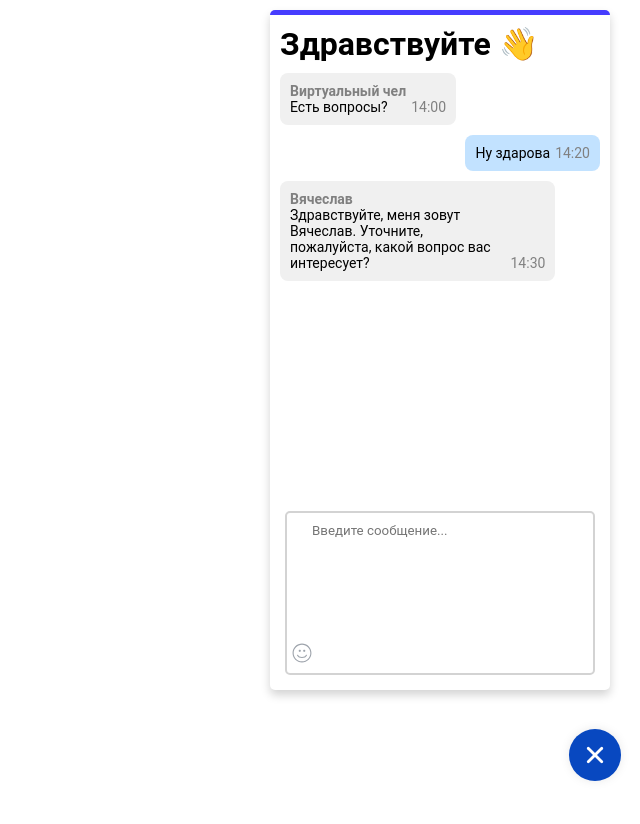
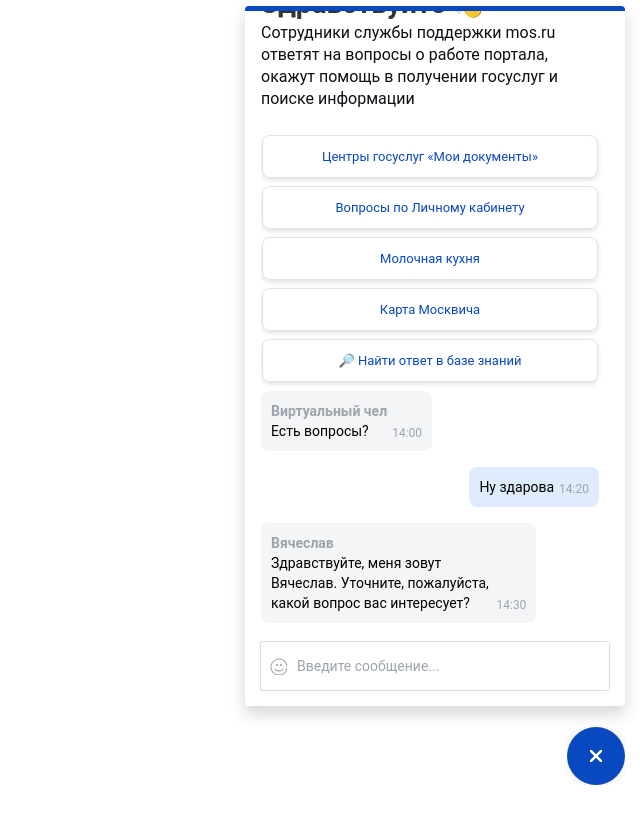
Before and after one commit to ZzhangFun/chat, a React (Create React App) app: page / in a window 1280 px wide. Both pictures are taken after a click on the button 1235 px from the left and 755 px from the top of the page. Shown: the top 824 px of the page, without its empty margins (640-1280 px from the left). After the commit the page ends 800 px from the top, so only its background shows below. Built offline with nearby package versions, Linux system fonts and the light colour scheme.

Commit message:
fix(css) css on layout is fixed

```diff
--- a/src/components/Chat/Chat.tsx
+++ b/src/components/Chat/Chat.tsx
@@ -1,17 +1,18 @@
 import React, { useState } from 'react';
+
 import styled from 'styled-components';
 import ChatBox from './ChatBox/ChatBox';
 import Snap from './Snap/Snap';
 
 const Chat = () => {
-  const [hidden, setHidden] = useState<boolean>(true);
+  const [visible, setVisible] = useState<boolean>();
 
-  const hiddenListener = () => setHidden((h) => !h);
+  const visibleListener = () => (visible === undefined ? setVisible(true) : setVisible((v) => !v));
 
   return (
     <ChatWrap>
-      <ChatBox hidden={hidden} />
-      <Snap hidden={hidden} setHidden={hiddenListener} />
+      <ChatBox visible={visible} />
+      <Snap visible={visible} setVisible={visibleListener} />
     </ChatWrap>
   );
 };
@@ -21,15 +22,11 @@ const ChatWrap = styled.div`
   display: flex;
   flex-direction: column;
   align-items: flex-end;
+  bottom: 0;
+  height: 100vh;
 
   @media screen and (min-width: 411px) {
-    right: 30px;
-    bottom: 30px;
-  }
-
-  @media screen and (max-width: 410px) {
     right: 0;
-    bottom: 0;
   }
 `;
 
--- a/src/components/Chat/ChatBox/ChatBox.tsx
+++ b/src/components/Chat/ChatBox/ChatBox.tsx
@@ -6,10 +6,10 @@ import Message, { MessageProps } from './Message/Message';
 import { format } from 'date-fns';
 
 interface ChatBoxProps {
-  hidden: boolean;
+  visible?: boolean;
 }
 
-const ChatBox: FC<ChatBoxProps> = ({ hidden }) => {
+const ChatBox: FC<ChatBoxProps> = ({ visible }) => {
   const [value, setValue] = useState('');
   const ref = useRef<HTMLDivElement>(null);
   const id = useRef(0);
@@ -38,9 +38,33 @@ const ChatBox: FC<ChatBoxProps> = ({ hidden }) => {
   }, [messageList]);
 
   return (
-    <ChatBoxWrap className={hidden ? 'hide' : ''}>
-      <MessageList ref={ref}>
+    <ChatBoxWrap visible={visible}>
+      <ScrollWrap ref={ref}>
+        <Greeting>
           <h1>Здравствуйте 👋</h1>
+          <p>
+            Сотрудники службы поддержки mos.ru ответят на вопросы о работе портала, окажут помощь в получении госуслуг и
+            поиске информации
+          </p>
+        </Greeting>
+        <QuestionList>
+          <span>
+            <p>Центры госуслуг «Мои документы»</p>
+          </span>
+          <span>
+            <p>Вопросы по Личному кабинету</p>
+          </span>
+          <span>
+            <p>Молочная кухня</p>
+          </span>
+          <span>
+            <p>Карта Москвича</p>
+          </span>
+          <span>
+            <p>🔎 Найти ответ в базе знаний</p>
+          </span>
+        </QuestionList>
+        <MessageList>
           {messageList.map((message) => {
             id.current = id.current + 1;
             return (
@@ -50,6 +74,7 @@ const ChatBox: FC<ChatBoxProps> = ({ hidden }) => {
             );
           })}
         </MessageList>
+      </ScrollWrap>
       <TextareaWrap>
         <Smile />
         <Textarea placeholder="Введите сообщение..." value={value} onChange={(e) => setValue(e.target.value)} />
@@ -59,22 +84,25 @@ const ChatBox: FC<ChatBoxProps> = ({ hidden }) => {
   );
 };
 
-const ChatBoxWrap = styled.div`
+const ChatBoxWrap = styled.div<{ visible?: boolean }>`
   display: flex;
   flex-direction: column;
-  box-shadow: 0 5px 10px lightgray;
-  border-radius: 5px;
+  box-shadow: 0 8px 16px rgba(51, 51, 51, 0.2);
   background: inherit;
-  width: 340px;
-  height: 85vh;
-  margin-bottom: 10vh;
+  border-radius: 4px;
+  margin-top: 6px;
+  margin-right: 15px;
+  width: 380px;
+  height: calc(100vh - (15px + 58px + 21px + 6px));
+  visibility: ${({ visible }) => !visible && 'hidden'};
 
-  &.hide {
-    visibility: hidden;
+  & > * {
+    margin-left: 16px;
+    margin-right: 16px;
   }
 
   @media screen and (min-width: 411px) {
-    border-top: 5px solid #463cfe;
+    border-top: 5px solid #0848c0;
   }
 
   @media screen and (max-width: 410px) {
@@ -84,35 +112,61 @@ const ChatBoxWrap = styled.div`
   }
 `;
 
-const TextareaWrap = styled.form`
-  display: flex;
-  align-items: end;
-  border: 2px solid lightgray;
-  border-radius: 5px;
-  margin: 15px;
-  padding: 10px 5px;
-`;
+const Greeting = styled.div`
+  margin-right: 10px;
+  margin-top: 130px;
+  margin-bottom: 16px;
 
-const Textarea = styled.textarea`
-  width: 100%;
-  height: 140px;
-  resize: none;
-  outline: none;
-  border: none;
+  & h1 {
+    font-style: normal;
+    font-weight: 700;
+    font-size: 28px;
+    line-height: 37px;
+    color: #333333;
+  }
 
-  &::-webkit-scrollbar {
-    width: 0;
+  & p {
+    font-size: 16px;
+    font-style: normal;
+    line-height: 22px;
+    font-weight: 400;
+    color: #0c1014;
   }
 `;
 
-const MessageList = styled.div`
+const QuestionList = styled.div`
+  display: flex;
+  flex-direction: column;
+  gap: 8px;
+  margin-right: 10px;
+  padding: 9px 1px 9px 1px;
+
+  & > * {
+    display: flex;
+    justify-content: center;
+    align-items: center;
+    border: 1px solid #dee3e9;
+    box-shadow: 0 2px 4px rgba(44, 48, 52, 0.15);
+    border-radius: 8px;
+    height: 43px;
+  }
+
+  & p {
+    height: 15px;
+    font-style: normal;
+    font-weight: 400;
+    font-size: 13px;
+    line-height: 15px;
+    color: #0848c0;
+    cursor: pointer;
+  }
+`;
+
+const ScrollWrap = styled.div`
   height: 100%;
   overflow-x: hidden;
   overflow-y: auto;
-  display: flex;
-  flex-direction: column;
-  padding: 10px;
-  gap: 10px;
+  max-height: 760px;
 
   ::-webkit-scrollbar {
     width: 6px;
@@ -121,7 +175,42 @@ const MessageList = styled.div`
     background-color: transparent;
   }
   ::-webkit-scrollbar-thumb {
-    background-color: lightgray;
+    background-color: #f3f5f7;
+  }
+`;
+
+const MessageList = styled.div`
+  display: flex;
+  flex-direction: column;
+  gap: 16px;
+  margin-bottom: 19px;
+`;
+
+const TextareaWrap = styled.form`
+  display: flex;
+  align-items: center;
+  box-shadow: 0 0 1px 1px #d6dade;
+  border-radius: 2px;
+  margin-bottom: 16px;
+`;
+
+const Textarea = styled.textarea`
+  width: 100%;
+  height: 48px;
+  resize: none;
+  outline: none;
+  border: none;
+  font-style: normal;
+  font-weight: 400;
+  font-size: 14px;
+  line-height: 48px;
+
+  &::placeholder {
+    color: #9ea4ac;
+  }
+
+  &::-webkit-scrollbar {
+    width: 0;
   }
 `;
 
--- a/src/components/Chat/ChatBox/Message/Message.tsx
+++ b/src/components/Chat/ChatBox/Message/Message.tsx
@@ -30,21 +30,33 @@ const MessageWrap = styled.div<{ isUser?: boolean }>`
 
 const MessageSpan = styled.span<{ isUser?: boolean }>`
   display: flex;
-  background: ${(props) => (props.isUser ? '#C2E2FF' : '#f0f0f0')};
-  font-size: 14px;
+  background: ${({ isUser }) => (isUser ? '#DEECFD' : '#F3F5F7')};
+  margin-right: ${({ isUser }) => isUser && '10px'};
+  border-radius: 8px;
   gap: 5px;
   max-width: 35ch;
   padding: 10px;
-  border-radius: 8px;
+  font-size: 14px;
+  font-style: normal;
+  font-weight: 400;
+  line-height: 20px;
+
+  & > {
+    display: flex;
+  }
 `;
 
 const Author = styled.h4`
-  color: gray;
+  color: #9ea4ac;
 `;
 
 const Time = styled.time`
   align-self: end;
-  color: gray;
+  font-style: normal;
+  font-weight: 400;
+  font-size: 12px;
+  line-height: 15px;
+  color: #9ea4ac;
 `;
 
 export default Message;
--- a/src/components/Chat/ChatBox/Svgrs/Send/Send.tsx
+++ b/src/components/Chat/ChatBox/Svgrs/Send/Send.tsx
@@ -1,19 +1,12 @@
 import styled from 'styled-components';
-import { FC } from 'react';
+import React, { FC } from 'react';
 
 interface SendProps {
   addMessage: () => void;
 }
 
 const Send: FC<SendProps> = ({ addMessage }) => (
-  <SvgWarp
-    onClick={addMessage}
-    width="16"
-    height="16"
-    viewBox="0 0 16 16"
-    fill="none"
-    xmlns="http://www.w3.org/2000/svg"
-  >
+  <SvgWarp onClick={addMessage} width="16" height="16" viewBox="0 0 16 16" xmlns="http://www.w3.org/2000/svg">
     <path
       fillRule="evenodd"
       clipRule="evenodd"
@@ -26,6 +19,8 @@ const Send: FC<SendProps> = ({ addMessage }) => (
 const SvgWarp = styled.svg`
   min-width: 16px;
   min-height: 16px;
+  margin-left: 10px;
+  margin-right: 9px;
 
   &:hover {
     cursor: pointer;
--- a/src/components/Chat/ChatBox/Svgrs/Smile/Smile.tsx
+++ b/src/components/Chat/ChatBox/Svgrs/Smile/Smile.tsx
@@ -1,5 +1,5 @@
 import styled from 'styled-components';
-import { useState } from 'react';
+import React, { useState } from 'react';
 import SmileModal from './SmileModal/SmileModal';
 
 const Smile = () => {
@@ -10,9 +10,9 @@ const Smile = () => {
       <SmileModal visible={modalVisible} />
       <SvgWarp
         onClick={() => setModalVisible((v) => !v)}
-        width="20"
-        height="20"
-        viewBox="0 0 18 18"
+        width="17"
+        height="17"
+        viewBox="0 0 17 17"
         xmlns="http://www.w3.org/2000/svg"
       >
         <path d="M9 17.5C4.30558 17.5 0.5 13.6944 0.5 9C0.5 4.30558 4.30558 0.5 9 0.5C13.6944 0.5 17.5 4.30558 17.5 9C17.5 13.6944 13.6944 17.5 9 17.5ZM9 16.5C13.1421 16.5 16.5 13.1421 16.5 9C16.5 4.85786 13.1421 1.5 9 1.5C4.85786 1.5 1.5 4.85786 1.5 9C1.5 13.1421 4.85786 16.5 9 16.5Z" />
@@ -27,10 +27,12 @@ const Smile = () => {
 const SvgWarp = styled.svg`
   flex: 0 0 auto;
   fill: #9ea4ac;
+  margin-left: 9px;
+  margin-right: 10px;
 
   :hover {
     cursor: pointer;
-    fill: royalblue;
+    fill: #0848c0;
   }
 `;
 
--- a/src/components/Chat/ChatBox/Svgrs/Smile/SmileModal/SmileModal.tsx
+++ b/src/components/Chat/ChatBox/Svgrs/Smile/SmileModal/SmileModal.tsx
@@ -28,10 +28,10 @@ const SmileModalWrap = styled.div`
   position: absolute;
   width: 200px;
   height: 150px;
-  border: inherit;
+  border: 1px solid #dee3e9;
   border-radius: inherit;
-  margin-left: -7px;
-  margin-bottom: 157px;
+  left: 16px;
+  bottom: 168px;
   background: #fff;
   display: grid;
   padding: 5px;
--- a/src/components/Chat/Snap/Snap.tsx
+++ b/src/components/Chat/Snap/Snap.tsx
@@ -3,57 +3,86 @@ import styled from 'styled-components';
 import svgs from './Svgs';
 
 interface SnapProps {
-  hidden: boolean;
-  setHidden: () => void;
+  visible?: boolean;
+  setVisible: () => void;
 }
 
-const Snap: FC<SnapProps> = ({ hidden, setHidden }) => {
-  return (
-    <SnapWrap onClick={() => setHidden()} className={hidden ? 'close' : 'open'}>
-      <SnapBackground className={hidden ? 'close' : 'open'} />
-    </SnapWrap>
-  );
+const Snap: FC<SnapProps> = ({ visible, setVisible }) => {
+  return <SnapWrap onClick={() => setVisible()} visible={visible}></SnapWrap>;
 };
 
-const SnapWrap = styled.button`
-  position: fixed;
+const SnapWrap = styled.button<{ visible?: boolean }>`
+  position: absolute;
   display: flex;
   justify-content: center;
   align-items: center;
-  bottom: 10px;
-  right: 10px;
-  width: 70px;
-  height: 70px;
+  bottom: 15px;
+  right: 15px;
+  width: 58px;
+  height: 58px;
   border: none;
-  background: inherit;
+  cursor: pointer;
+
+  background: url(${svgs.snap}) center no-repeat;
+  animation: showSnap 0.3s;
 
   @media screen and (max-width: 410px) {
-    width: 10vmax;
-    height: 10vmax;
+    position: ${({ visible }) => visible && 'absolute'};
+    top: ${({ visible }) => visible && '9px'};
+    right: ${({ visible }) => visible && '9px'};
+    width: ${({ visible }) => visible && '40px'};
+    height: ${({ visible }) => visible && '40px'};
+    background-image: ${({ visible }) => visible && `url(${svgs.snapMobile})`};
+  }
+  @keyframes showSnap {
+    from {
+      opacity: 0;
+    }
+    to {
+      opacity: 1;
+    }
   }
 
   &::before {
     content: '';
     position: absolute;
-    left: 0;
-    top: 0;
-    width: 100%;
-    height: 100%;
-    background-image: url(${svgs.snap});
-    background-size: 100%;
-    animation: showSnap 0.3s;
-  }
+    background: ${({ visible }) => (visible ? `url(${svgs.shut})` : `url(${svgs.bubble})`)} no-repeat center;
+    width: ${({ visible }) => (visible ? '12px' : '24px')};
+    height: ${({ visible }) => (visible ? '12px' : '30px')};
+    animation: ${({ visible }) =>
+      visible !== undefined
+        ? visible
+          ? 'showShut 1s linear'
+          : 'bubbleWithShut 1s, bubble 0.5s reverse linear 4s, mirrorBubble 0.5s forwards linear 4.5s, mirrorBubble 0.5s reverse linear 9s, bubble 0.5s forwards linear 9.5s'
+        : 'bubble 1s forwards, bubble 0.5s reverse linear 4s, mirrorBubble 0.5s forwards linear 4.5s, mirrorBubble 0.5s reverse linear 9s, bubble 0.5s forwards linear 9.5s'};
 
-  &.close::after {
-    content: '';
-    position: absolute;
-    width: 50%;
-    height: 50%;
-    background-image: url(${svgs.bubble});
-    background-size: 100%;
-    animation: bubble 1s forwards, bubble 0.5s reverse linear 4s, mirrorBubble 0.5s forwards linear 4.5s,
-      mirrorBubble 0.5s reverse linear 9s, bubble 0.5s forwards linear 9.5s;
+    @keyframes showShut {
+      from {
+        background: url(${svgs.shut});
+        transform: scale(0) rotate(0deg);
+      }
+      to {
+        transform: scale(1) rotate(-270deg);
+      }
+    }
 
+    @keyframes bubbleWithShut {
+      from {
+        background-image: url(${svgs.shut});
+        transform: scale(1) rotate(-270deg);
+      }
+      50% {
+        background-image: url(${svgs.shut});
+        transform: scale(0) rotate(0deg);
+      }
+      60% {
+        background: url(${svgs.bubble});
+        transform: translateY(50px) scale(1);
+      }
+      to {
+        transform: translateY(0);
+      }
+    }
     @keyframes bubble {
       from {
         opacity: 0;
@@ -76,67 +105,16 @@ const SnapWrap = styled.button`
     }
   }
 
-  &.open {
-    &::after {
-      content: '';
-      position: absolute;
-      width: 25%;
-      height: 25%;
-      background-image: url(${svgs.shut});
-      background-size: 100%;
-      animation: showShut 1s;
-    }
-
-    @media screen and (max-width: 410px) {
-      top: 10px;
-      right: 10px;
-
-      &::before {
-        background-image: url(${svgs.snapMobile});
-      }
-    }
-
-    @keyframes showShut {
-      from {
-        opacity: 0;
-        transform: scale(0.5) rotate(270deg);
-      }
-      to {
-        opacity: 1;
-        transform: scale(1) rotate(0deg);
-      }
-    }
-  }
-
-  @keyframes showSnap {
-    from {
-      opacity: 0;
-    }
-    to {
-      opacity: 1;
-    }
-  }
-`;
-
-const SnapBackground = styled.div`
-  content: '';
-  z-index: 10;
-  position: inherit;
-  width: 15px;
-  height: 15px;
-
-  &.close::before {
-    z-index: 10;
+  &::after {
     content: '';
     position: absolute;
-    top: 0;
-    left: 0;
-    width: inherit;
-    height: inherit;
-    animation: leftText 4s linear 1s, rightText 4s linear 6s, check 4s linear 10s;
-  }
+    width: 20px;
+    height: 20px;
+    top: 19px;
+    background: no-repeat;
+    animation: ${({ visible }) => !visible && 'leftText 4s linear 1s, rightText 4s linear 6s, check 4s linear 10s'};
 
-  @keyframes leftText {
+     @keyframes leftText {
     from {
       background-image: url(${svgs.textLeft});
       height: 0;
--- a/src/style/App.css
+++ b/src/style/App.css
@@ -4,7 +4,3 @@
     box-sizing: border-box;
     font-family: Roboto, sans-serif;
 }
-
-body {
-    height: 3000px;
-}
```
Also changed, not shown: .eslintrc.js (added). Lines whose indentation alone changed are shown as unchanged.
